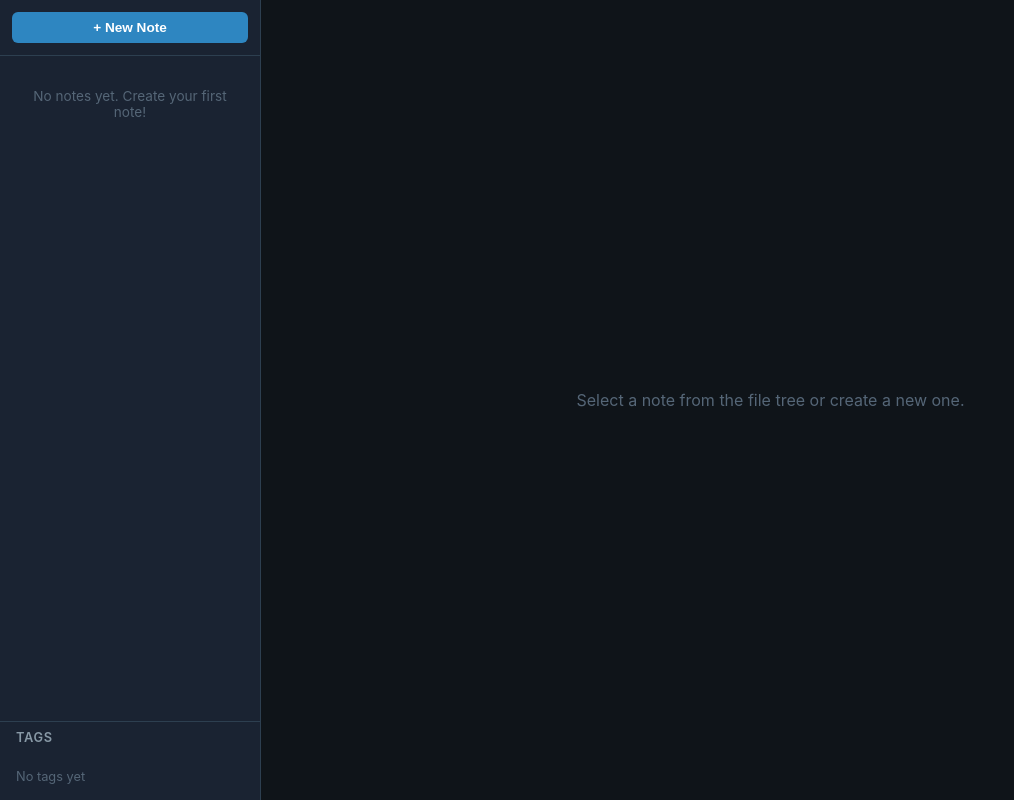
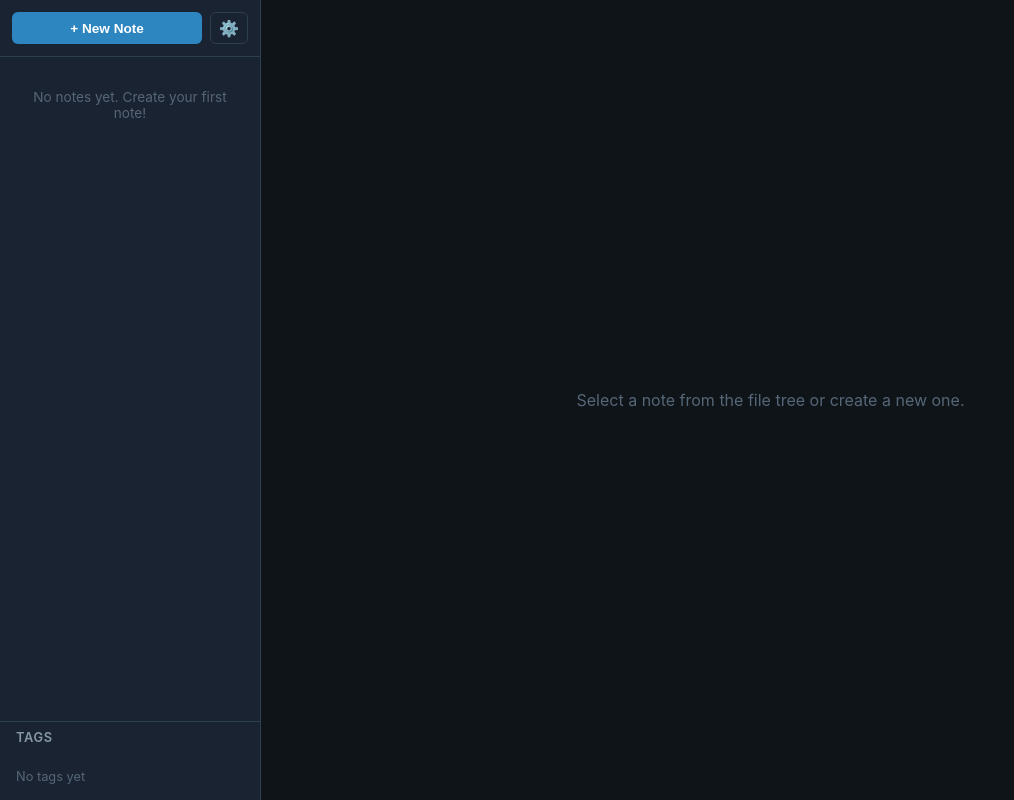
Before and after one commit to Aldiansyahah/vaultmind, a Svelte app: page / in a window 1280 px wide. Shown: the whole page, without its empty margins (0-1014 px from the left). Built offline with nearby package versions, Linux system fonts and the light colour scheme.

Commit message:
feat(frontend): integrate settings panel into app layout (P1-09)
- Settings button in sidebar header
- SettingsView slides in as right panel
- CSS custom properties for theme switching (light/dark)
- Global body styles respond to data-theme attribute

```diff
--- a/src/App.svelte
+++ b/src/App.svelte
@@ -3,9 +3,11 @@
   import Sidebar from "$lib/components/Sidebar.svelte";
   import NoteEditor from "$lib/components/NoteEditor.svelte";
   import SearchModal from "$lib/components/SearchModal.svelte";
+  import SettingsView from "$lib/components/SettingsView.svelte";
   import { openNote } from "$lib/stores/vault-actions";
 
   let showSearch = $state(false);
+  let showSettings = $state(false);
 
   function handleKeydown(e: KeyboardEvent) {
     if ((e.ctrlKey || e.metaKey) && e.key === "k") {
@@ -28,7 +30,7 @@
 </script>
 
 <div class="app">
-  <Sidebar />
+  <Sidebar on:open-settings={() => (showSettings = true)} />
   <main class="main-content">
     <NoteEditor />
   </main>
@@ -37,6 +39,9 @@
     on:select={handleSearchSelect}
     on:close={() => (showSearch = false)}
   />
+  {#if showSettings}
+    <SettingsView on:close={() => (showSettings = false)} />
+  {/if}
 </div>
 
 <style>
@@ -45,6 +50,27 @@
     font-family: -apple-system, BlinkMacSystemFont, "Segoe UI", Roboto, sans-serif;
     background: #0f1419;
     color: #e7e9ea;
+  }
+
+  :global([data-theme="light"]) {
+    --bg-primary: #ffffff;
+    --bg-secondary: #f5f5f5;
+    --text-primary: #1a1a1a;
+    --text-secondary: #666666;
+    --border-color: #e0e0e0;
+  }
+
+  :global([data-theme="dark"]) {
+    --bg-primary: #0f1419;
+    --bg-secondary: #1a2332;
+    --text-primary: #e7e9ea;
+    --text-secondary: #8899a6;
+    --border-color: #2d3f50;
+  }
+
+  :global(body) {
+    background: var(--bg-primary);
+    color: var(--text-primary);
   }
 
   .app {
--- a/src/lib/components/Sidebar.svelte
+++ b/src/lib/components/Sidebar.svelte
@@ -3,6 +3,9 @@
   import NewNoteButton from "./NewNoteButton.svelte";
   import TagPanel from "./TagPanel.svelte";
   import { vaultEntries } from "$lib/stores/vault";
+  import { createEventDispatcher } from "svelte";
+
+  const dispatch = createEventDispatcher();
 
   let activeTag = $state<string | null>(null);
   let tags = $state<{ name: string; count: number }[]>([]);
@@ -13,8 +16,11 @@
 </script>
 
 <div class="sidebar">
-  <div class="sidebar-actions">
+  <div class="sidebar-header">
     <NewNoteButton />
+    <button class="settings-btn" onclick={() => dispatch("open-settings")} title="Settings"
+      >⚙️</button
+    >
   </div>
   <div class="sidebar-content">
     <FileTree entries={$vaultEntries} />
@@ -33,9 +39,31 @@
     min-width: 200px;
   }
 
-  .sidebar-actions {
+  .sidebar-header {
+    display: flex;
+    gap: 0.5rem;
     padding: 0.75rem;
     border-bottom: 1px solid #2d3f50;
+  }
+
+  .sidebar-header > :first-child {
+    flex: 1;
+  }
+
+  .settings-btn {
+    background: none;
+    border: 1px solid #2d3f50;
+    color: #8899a6;
+    cursor: pointer;
+    font-size: 1rem;
+    padding: 0.35rem 0.5rem;
+    border-radius: 6px;
+    transition: all 0.15s;
+  }
+
+  .settings-btn:hover {
+    background: #2d3f50;
+    color: #e7e9ea;
   }
 
   .sidebar-content {
```
